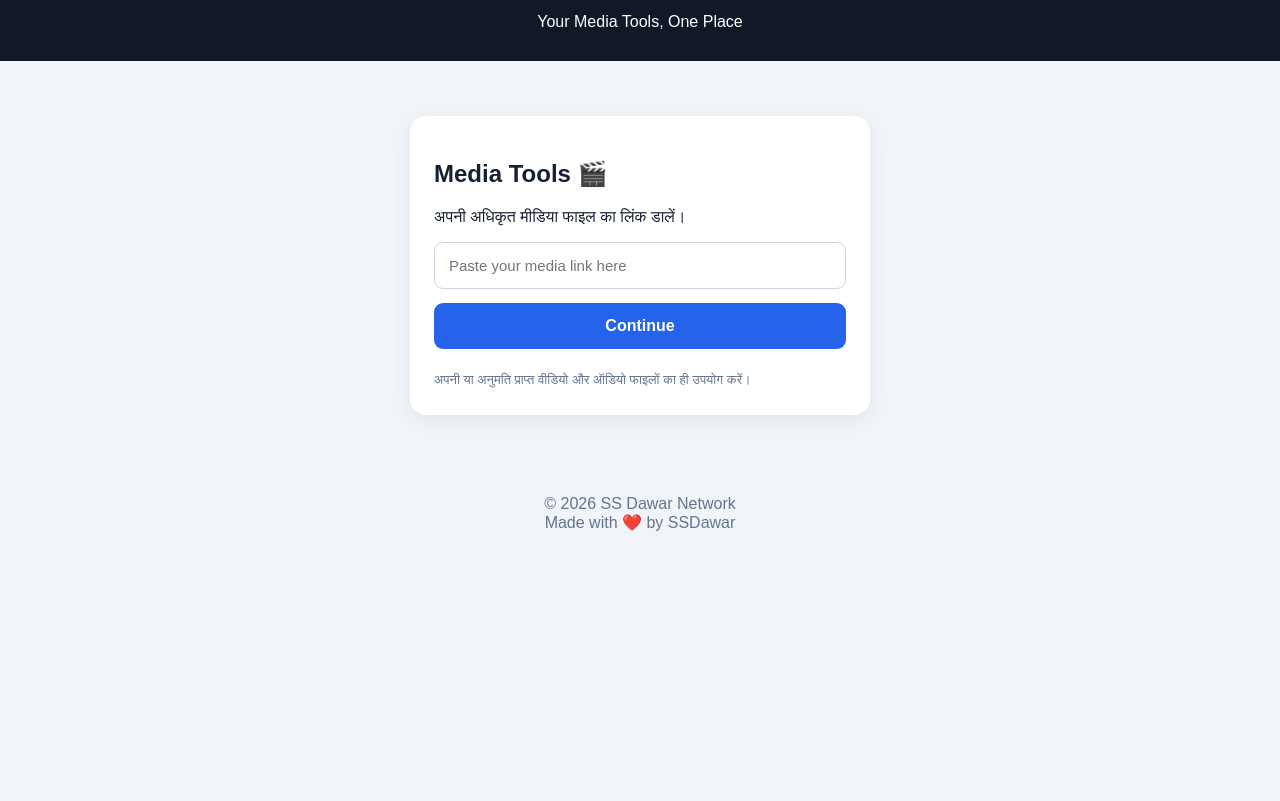
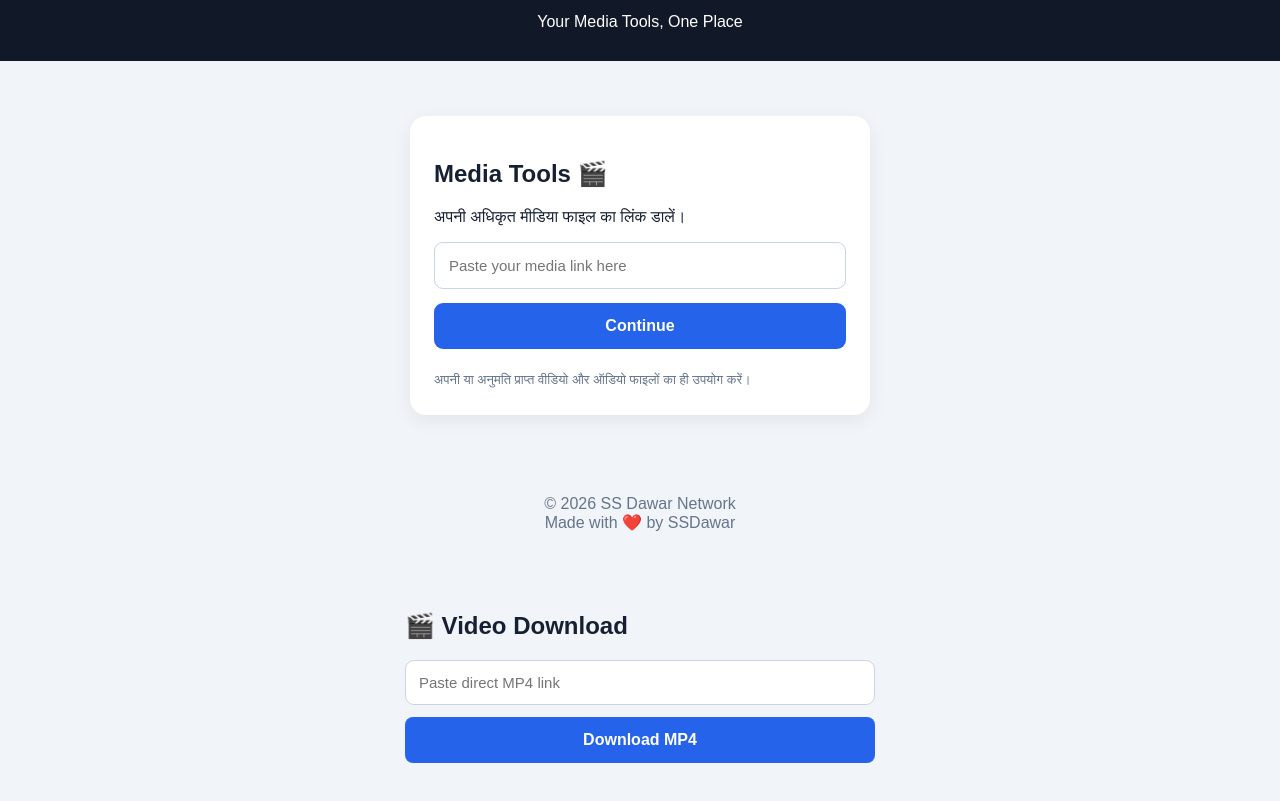
Before and after one commit to ssdawar/ssdawar-downloader, a plain HTML site: page index.html in a window 1280 px wide. Shown: the part 101-902 px from the top of the page. Before the commit the page ends 800 px from the top, so only its background shows below. Drawn offline with Linux system fonts and the light colour scheme; no server answers.

Commit message:
Update index.html

```diff
--- a/index.html
+++ b/index.html
@@ -102,5 +102,46 @@ fetch("https://ssdawar-media.ssdawar810.workers.dev/")
   });
 </script>
 
+<div style="margin:20px auto;max-width:500px;padding:15px;">
+  <h2>🎬 Video Download</h2>
+  <input
+    type="url"
+    id="videoUrl"
+    placeholder="Paste direct MP4 link"
+    style="width:100%;padding:13px;box-sizing:border-box;"
+  >
+
+  <button onclick="downloadVideo()"
+    style="width:100%;padding:14px;background:#2563eb;color:white;border:0;border-radius:8px;margin-top:12px;">
+    Download MP4
+  </button>
+  <p id="result"></p>
+</div>
+
+<script>
+function downloadVideo() {
+  const url = document.getElementById("videoUrl").value.trim();
+  const result = document.getElementById("result");
+
+  try {
+    const parsed = new URL(url);
+    if (parsed.protocol !== "https:" || !parsed.pathname.toLowerCase().endsWith(".mp4")) {
+      throw new Error();
+    }
+
+    const link = document.createElement("a");
+    link.href = parsed.href;
+    link.download = "video.mp4";
+    link.target = "_blank";
+    link.rel = "noopener";
+    link.click();
+
+    result.textContent = "Download request sent!";
+  } catch {
+    result.textContent = "Please enter a valid HTTPS MP4 file link.";
+  }
+}
+</script>
+
 </body>
 </html>
```
